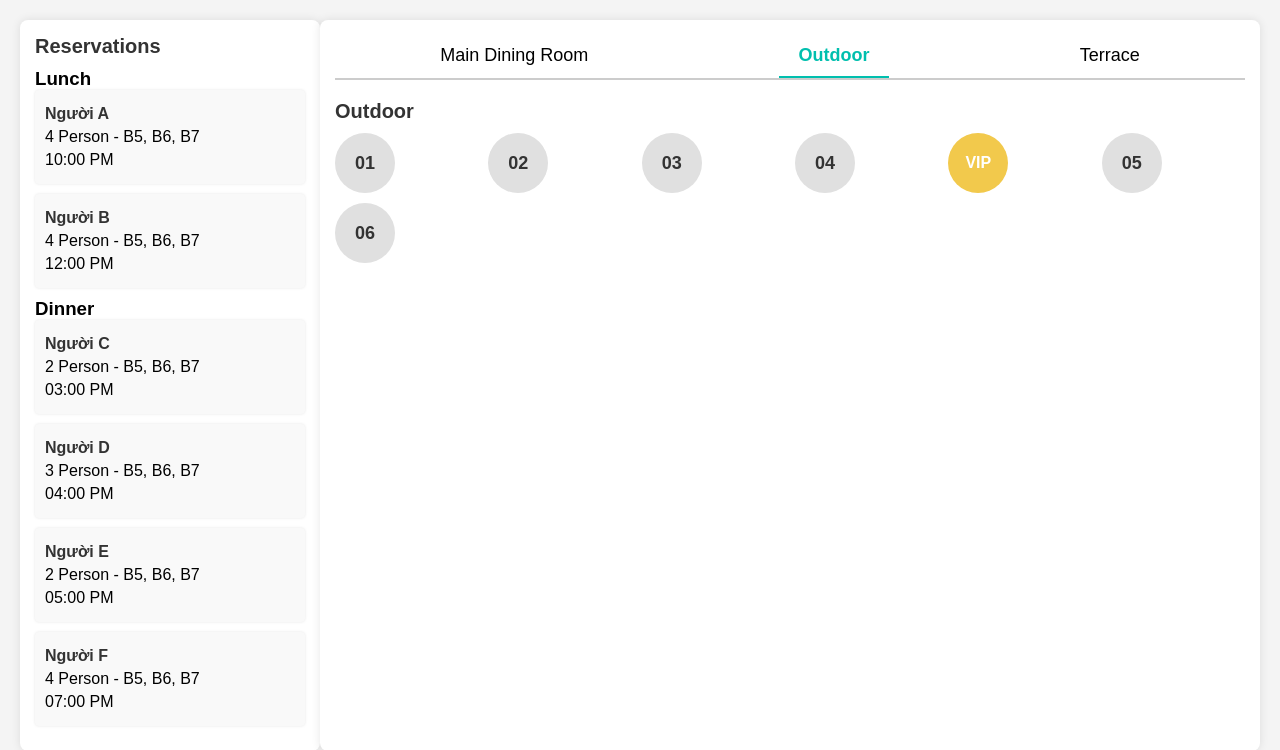
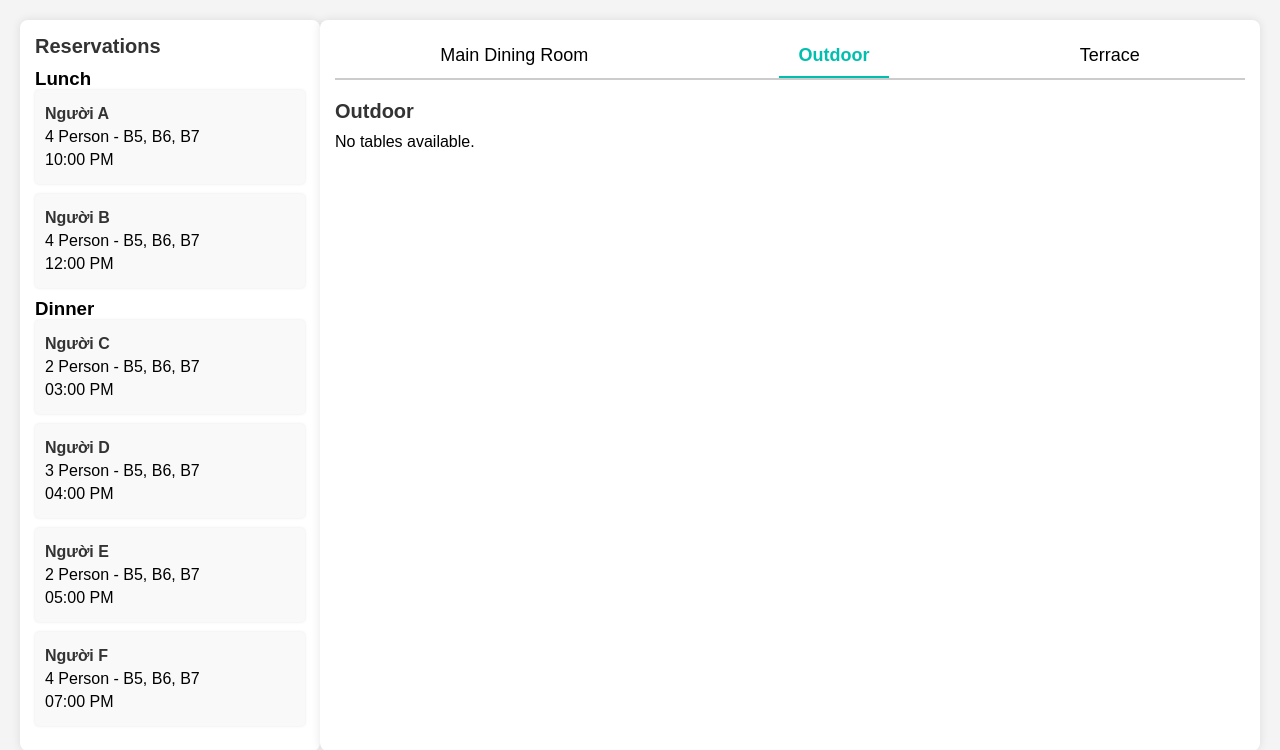
Before and after one commit to dondeptrai/Restaurant-System, a Django app: page / in a window 1280 px wide, after a click on "Outdoor". Shown: the top 750 px of the page. Run offline with Django 5.2, Linux system fonts and the light colour scheme; data comes from the database, SQL or seed files in the repository.

Commit message:
big update

```diff
--- a/restaurant_sys/members/static/styles.css
+++ b/restaurant_sys/members/static/styles.css
@@ -119,7 +119,7 @@
     color: #333;
 }
 
-.table.vip {
+.table.reserved {
     background-color: #f2c94c;
     color: #fff;
     font-size: 16px;
--- a/restaurant_sys/members/templates/home.html
+++ b/restaurant_sys/members/templates/home.html
@@ -61,27 +61,28 @@
             <div id="main-dining-room" class="table-section">
                 <h2>Main Dining Room</h2>
                 <div class="tables">
-                    <div class="table">05</div>
-                    <div class="table">06</div>
-                    <div class="table">07</div>
-                    <div class="table vip">VIP</div>
-                    <div class="table">08</div>
-                    <div class="table">09</div>
-                    <div class="table">10</div>
+                    {% for table in main_dining_tables %}
+                        <div class="table {% if table.status == 'reserved' %}reserved{% endif %}">
+                            {{ table.id }}
+                        </div>
+                    {% empty %}
+                        <p>No tables available.</p>
+                    {% endfor %}
                 </div>
             </div>
+
 
             <!-- Outdoor Section -->
             <div id="outdoor" class="table-section">
                 <h2>Outdoor</h2>
                 <div class="tables">
-                    <div class="table">01</div>
-                    <div class="table">02</div>
-                    <div class="table">03</div>
-                    <div class="table">04</div>
-                    <div class="table vip">VIP</div>
-                    <div class="table">05</div>
-                    <div class="table">06</div>
+                   {% for table in out_door  %}
+                        <div class="table {% if table.status == 'reserved' %}reserved{% endif %}">
+                            {{ table.id }}
+                        </div>
+                    {% empty %}
+                        <p>No tables available.</p>
+                   {% endfor %}
                 </div>
             </div>
 
@@ -89,12 +90,13 @@
             <div id="terrace" class="table-section">
                 <h2>Terrace</h2>
                 <div class="tables">
-                    <div class="table">11</div>
-                    <div class="table">12</div>
-                    <div class="table">13</div>
-                    <div class="table">14</div>
-                    <div class="table vip">VIP</div>
-                    <div class="table">15</div>
+                    {% for table in roof_top %}
+                        <div class="table {% if table.status == 'reserved' %}reserved{% endif %}">
+                            {{ table.id }}
+                        </div>
+                    {% empty %}
+                        <p>No tables available.</p>
+                    {% endfor %}
                 </div>
             </div>
         </main>
--- a/restaurant_sys/members/urls.py
+++ b/restaurant_sys/members/urls.py
@@ -3,4 +3,6 @@
 
 urlpatterns = [
     path('', views.main, name='main'),
+    path('testing/', views.testing, name='testing'),
+
 ]
--- a/restaurant_sys/members/views.py
+++ b/restaurant_sys/members/views.py
@@ -1,6 +1,25 @@
 from django.http import HttpResponse
 from django.template import loader
+from .models import RestaurantTable
+
 
 def main(request):
-  template = loader.get_template('home.html')
-  return HttpResponse(template.render())
+   main_dining_tables = RestaurantTable.objects.filter(location_seat='main_dining')
+   out_door =  RestaurantTable.objects.filter(location_seat='outdoor')
+   roof_top = RestaurantTable.objects.filter(location_seat='rooftop')
+
+   context = {
+    'main_dining_tables': main_dining_tables,
+    'out_door': out_door,
+    'roof_top': roof_top,
+   }
+   template = loader.get_template('home.html')
+   return HttpResponse(template.render(context, request))
+
+def testing(request):
+  tables = RestaurantTable.objects.all()
+  templete = loader.get_template('testing.html')
+  context = {
+    'tables': tables,
+  }
+  return HttpResponse(templete.render(context, request))
```
Also changed, not shown: restaurant_sys/members/templates/testing.html (added, +18 -0 lines).
